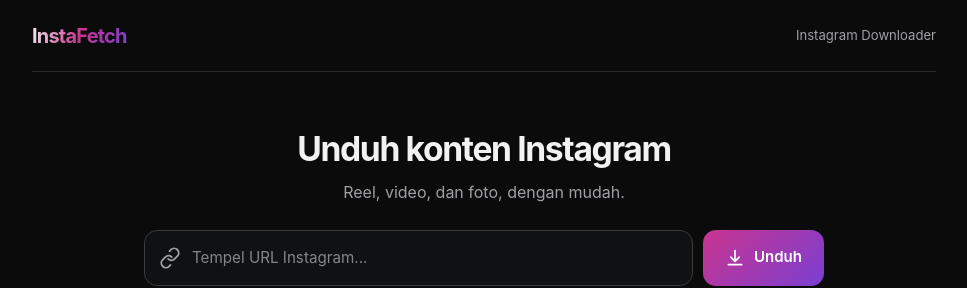
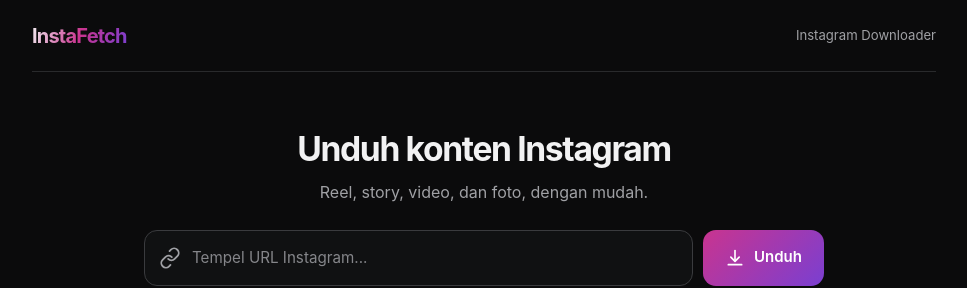
Before and after one commit to zero-route/Instagram-downloader, a Next.js app: page / in a window 1280 px wide. Shown: the top 288 px of the page, without its empty margins (156-1123 px from the left). Built offline with nearby package versions, Linux system fonts and the light colour scheme.

Commit message:
updatea page.tsx change host rapidapi

```diff
--- a/app/page.tsx
+++ b/app/page.tsx
@@ -15,7 +15,7 @@
 
 type MediaData = {
   id: string | null;
-  kind: "Post" | "Reel";
+  kind: "Post" | "Reel" | "Story";
   mediaType: "video" | "photo" | "carousel";
   url: string;
   profileUrl: string | null;
@@ -453,7 +453,7 @@
               },
             ]
           : []),
-      ]
+      ].filter((stat) => stat.value !== null)
     : [];
 
   return (
@@ -467,7 +467,7 @@
 
       <section className="hero" id="top">
         <h1 className="hero-title">Unduh konten Instagram</h1>
-        <p className="tagline">Reel, video, dan foto, dengan mudah.</p>
+        <p className="tagline">Reel, story, video, dan foto, dengan mudah.</p>
       </section>
 
       <form className="search" onSubmit={handleSubmit}>
@@ -752,6 +752,7 @@
               )}
             </div>
 
+            {statList.length > 0 && (
               <div
                 className="stats"
                 style={{
@@ -768,6 +769,7 @@
                   </div>
                 ))}
               </div>
+            )}
 
             {caption && (
               <div className="caption">
```
Lines whose indentation alone changed are shown as unchanged.
